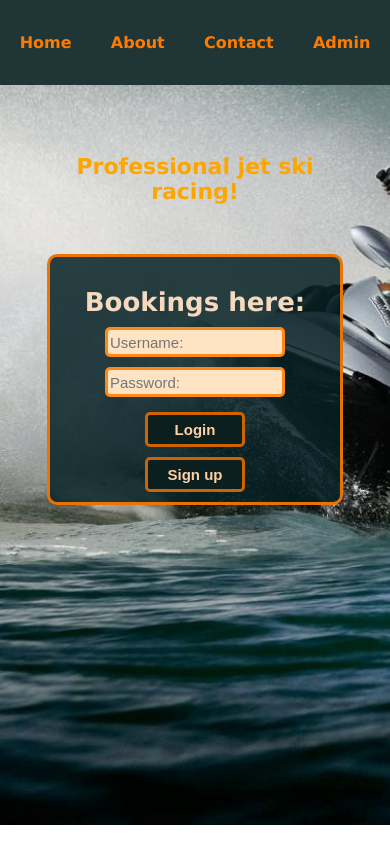
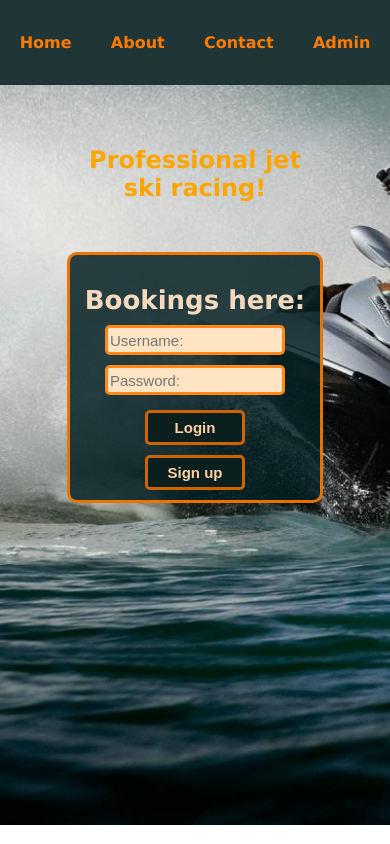
Before and after one commit to alexnmc/appointment-booking, a React (Create React App) app in the folder client/: page / in a window 390 px wide. Built offline with nearby package versions, Linux system fonts and the light colour scheme.

Commit message:
responsive design

```diff
--- a/client/src/style.css
+++ b/client/src/style.css
@@ -556,11 +556,9 @@ button{
 
 
 
-
     .homeContainer{
-         width: 80%;
+         width: 69%;
      }
-
 
 
 
@@ -610,7 +608,7 @@ button{
 
 
     h2{
-        font-size: 22px;
+        font-size: 24px;
         margin-top:20%;
         width:100%;
         color: orange;
```
